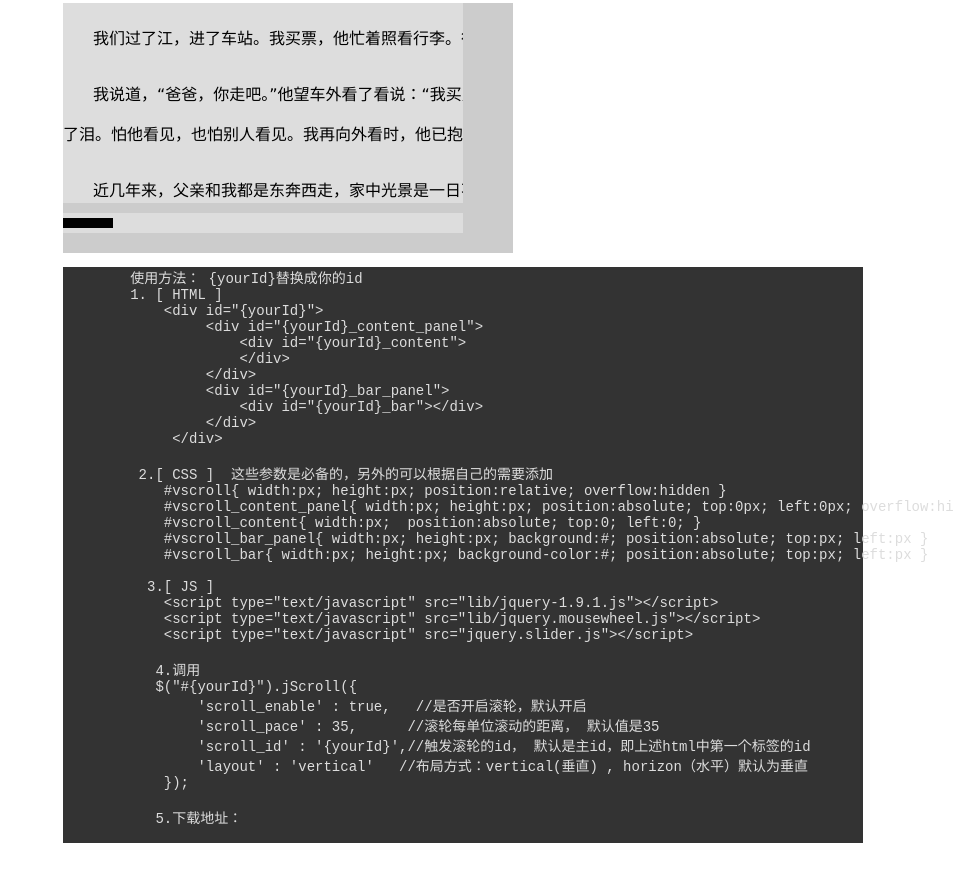
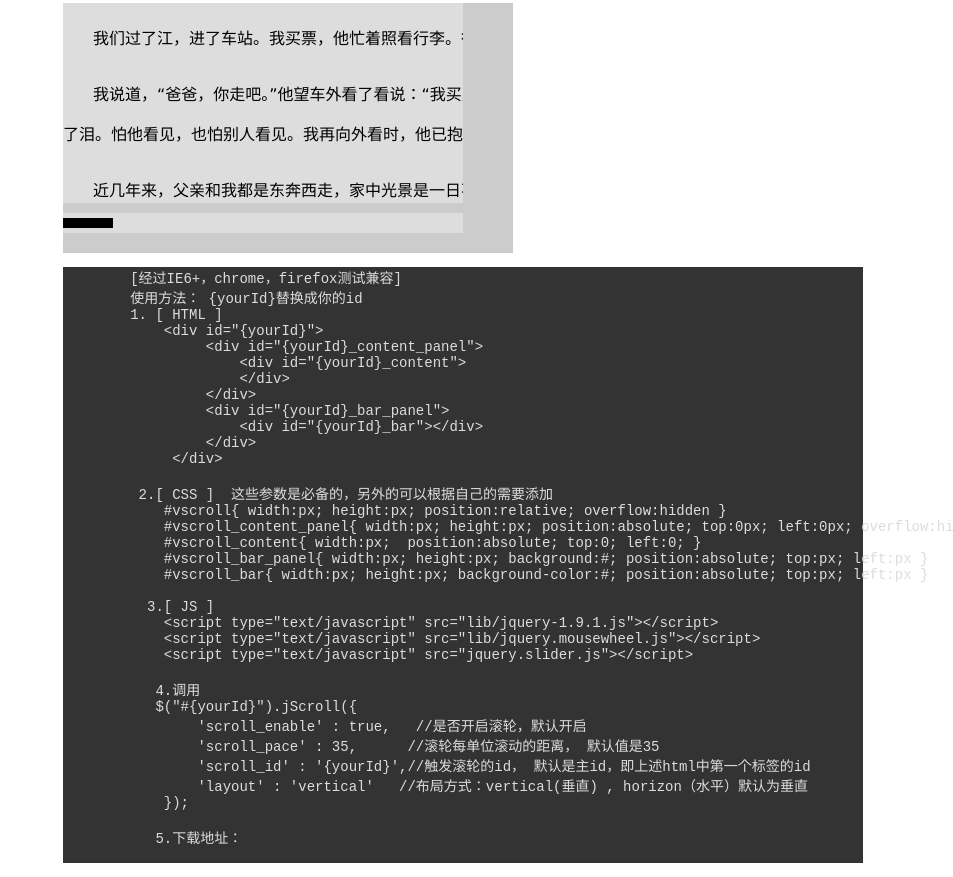
Before and after one commit to liuyanzhi08/jQuery-slider, a plain HTML site: page index.html in a window 1280 px wide. Shown: the part 415-1292 px from the top of the page, without its empty margins (327-1280 px from the left). Drawn offline with Linux system fonts and the light colour scheme.

Commit message:
modify readme

```diff
--- a/index.html
+++ b/index.html
@@ -78,6 +78,7 @@ $(function(){
     </div>
     <div class="wrapper">
     	<pre style="background:#333; color:#ddd; width:800px; font-size:14px; padding-left:0px; word-spacing:0">
+        [经过IE6+，chrome，firefox测试兼容]
     	使用方法： {yourId}替换成你的id
         1. [ HTML ]
             &lt;div id="{yourId}"&gt;
```
Also changed, not shown: 1 other file.
